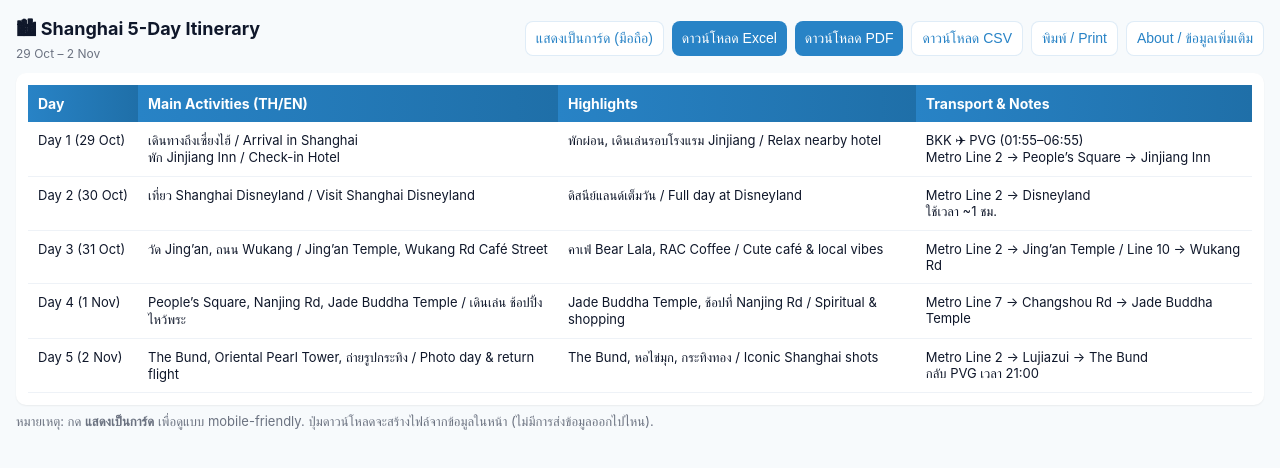
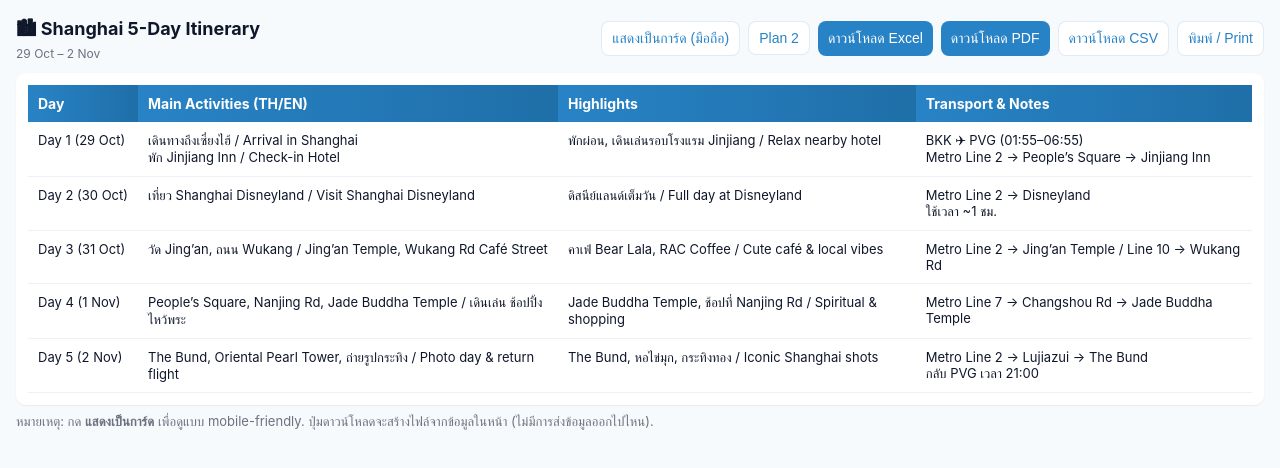
Before and after one commit to maxkub9956/Shanghai_5Days_Itinerary, a plain HTML site: page index.html in a window 1280 px wide. Drawn offline with nearby package versions, Linux system fonts and the light colour scheme.

Commit message:
Update index.html

```diff
--- a/index.html
+++ b/index.html
@@ -46,11 +46,11 @@
 
     <div class="controls">
       <button id="btnToggleView" class="ghost">แสดงเป็นการ์ด (มือถือ)</button>
+      <a href="about.html"><button class="ghost">Plan 2</button></a>
       <button id="btnDownloadXLS">ดาวน์โหลด Excel</button>
       <button id="btnDownloadPDF">ดาวน์โหลด PDF</button>
       <button id="btnDownloadCSV" class="ghost">ดาวน์โหลด CSV</button>
       <button id="btnPrint" class="ghost">พิมพ์ / Print</button>
-      <a href="about.html"><button class="ghost">About / ข้อมูลเพิ่มเติม</button></a>
     </div>
   </header>
 
```
